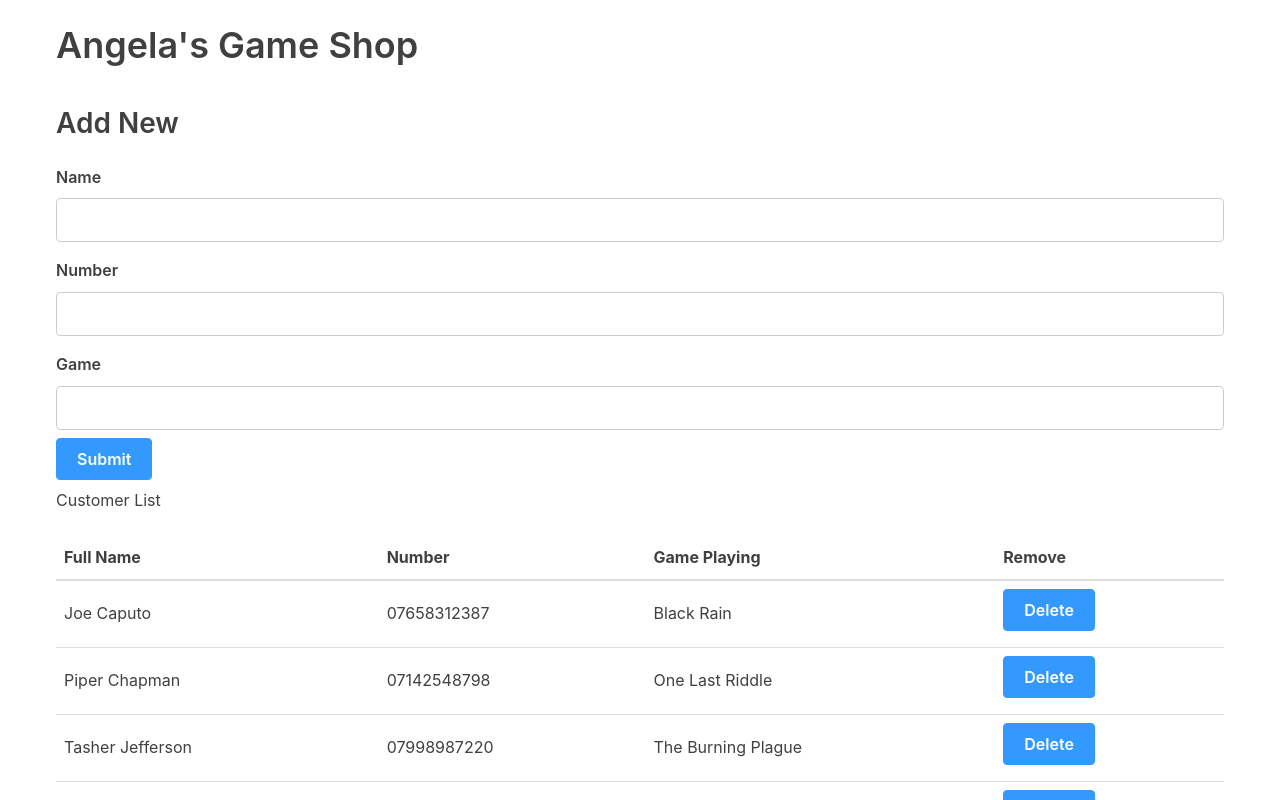
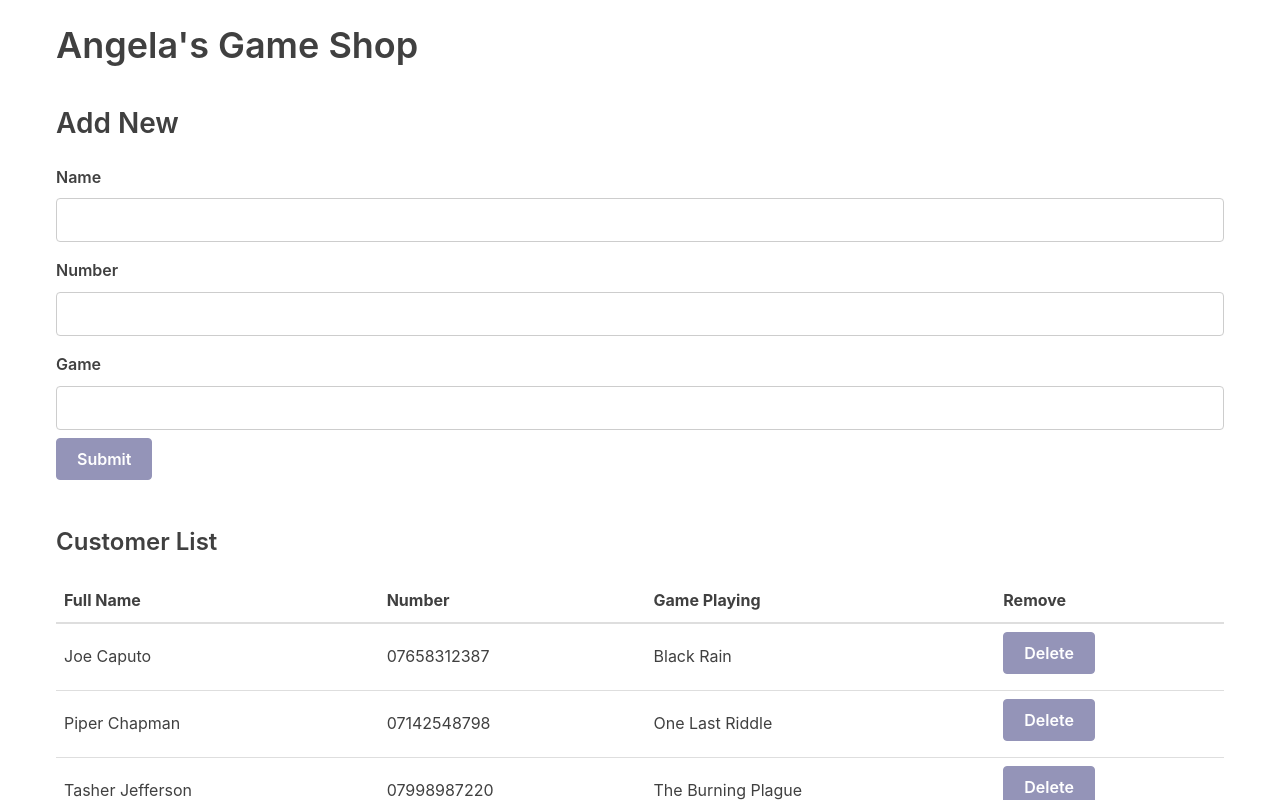
Before and after one commit to cook956/gaming, a React (Create React App) app in the folder main/: page / in a window 1280 px wide. Shown: the top 800 px of the page. Built offline with nearby package versions, Linux system fonts and the light colour scheme.

Commit message:
visual changes ( buttons and text sizing )

```diff
--- a/main/src/App.js
+++ b/main/src/App.js
@@ -146,10 +146,10 @@ class App extends Component {
         return (
             <div className="container">
                 <h1>Angela's Game Shop</h1>
-                <h3>Add New</h3>
+                <h2>Add New</h2>
                 <Form handleSubmit={this.handleSubmit} />
 
-                <p>Customer List</p>
+                <h3>Customer List</h3>
                 <Table
                     playerData={players}
                     removePlayer={this.removePlayer}
--- a/main/src/index.css
+++ b/main/src/index.css
@@ -245,9 +245,9 @@ h5 {
   h1 {
     font-size: 2.25rem; }
   h2 {
-    font-size: 2rem; }
+    font-size: 1.75rem; }
   h3 {
-    font-size: 1.75rem; }
+    font-size: 1.5rem; }
   h4 {
     font-size: 1.5rem; }
   h5 {
@@ -474,9 +474,9 @@ dd {
 .button, a.button, button, [type=submit], [type=reset], [type=button] {
   -webkit-appearance: none;
   display: inline-block;
-  border: 1px solid #3399ff;
+  border: 1px solid #9494b8;
   border-radius: 4px;
-  background: #3399ff;
+  background: #9494b8;
   color: #ffffff;
   font-weight: 600;
   font-family: -apple-system, BlinkMacSystemFont, Helvetica Neue, Helvetica, Arial, sans-serif;
@@ -491,8 +491,8 @@ dd {
   line-height: 1; }
 
 .button:hover, a.button:hover, button:hover, [type=submit]:hover, [type=reset]:hover, [type=button]:hover {
-  border: 1px solid #0250bc;
-  background: #0250bc;
+  border: 1px solid #3399ff;
+  background: #3399ff;
   color: #ffffff;
   text-decoration: none; }
 
```
Also changed, not shown: main/public/index.html (+4 -4 lines), main/src/Form.js (+6 -6 lines), main/package.json (line endings or trailing spaces), main/src/Table.js (line endings or trailing spaces).
